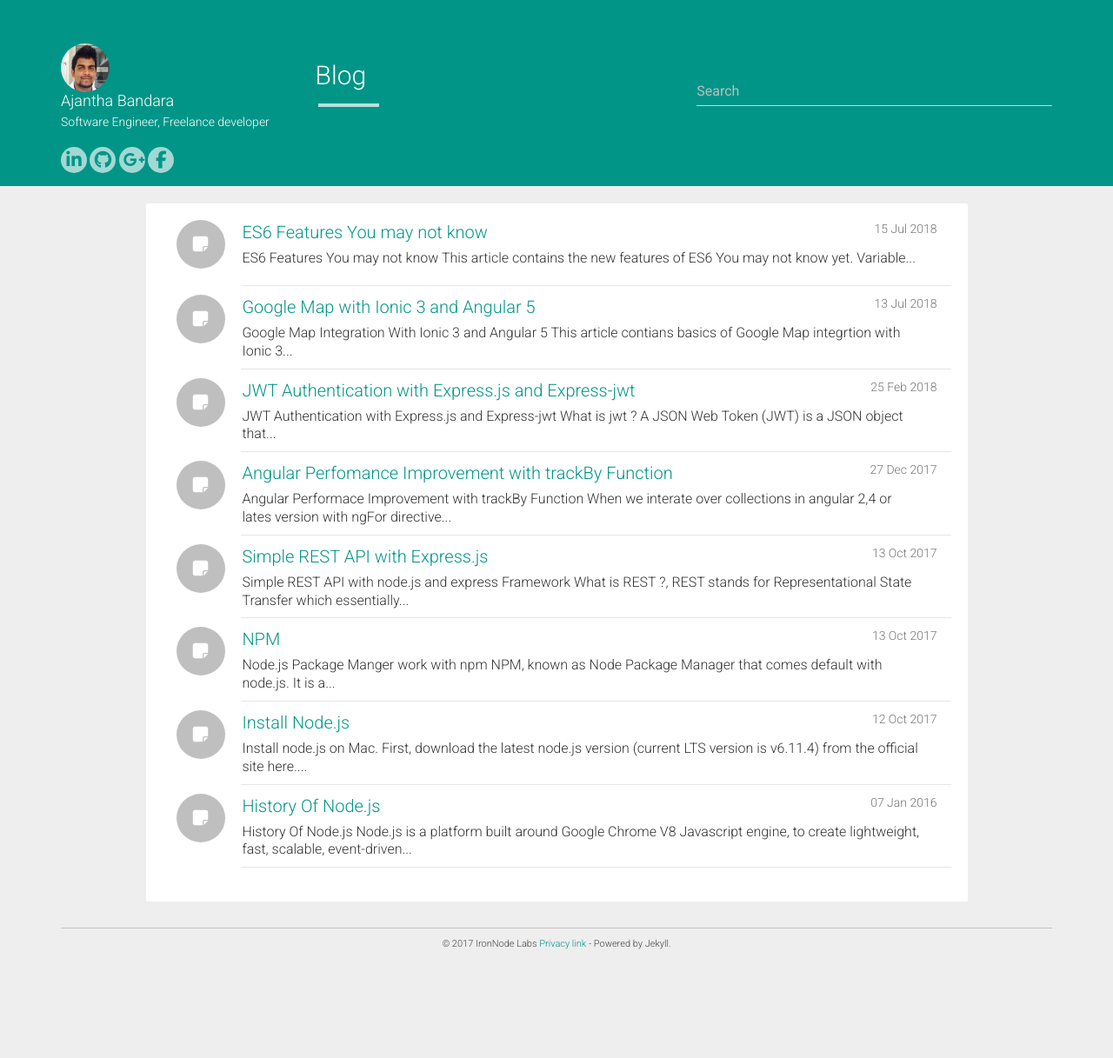
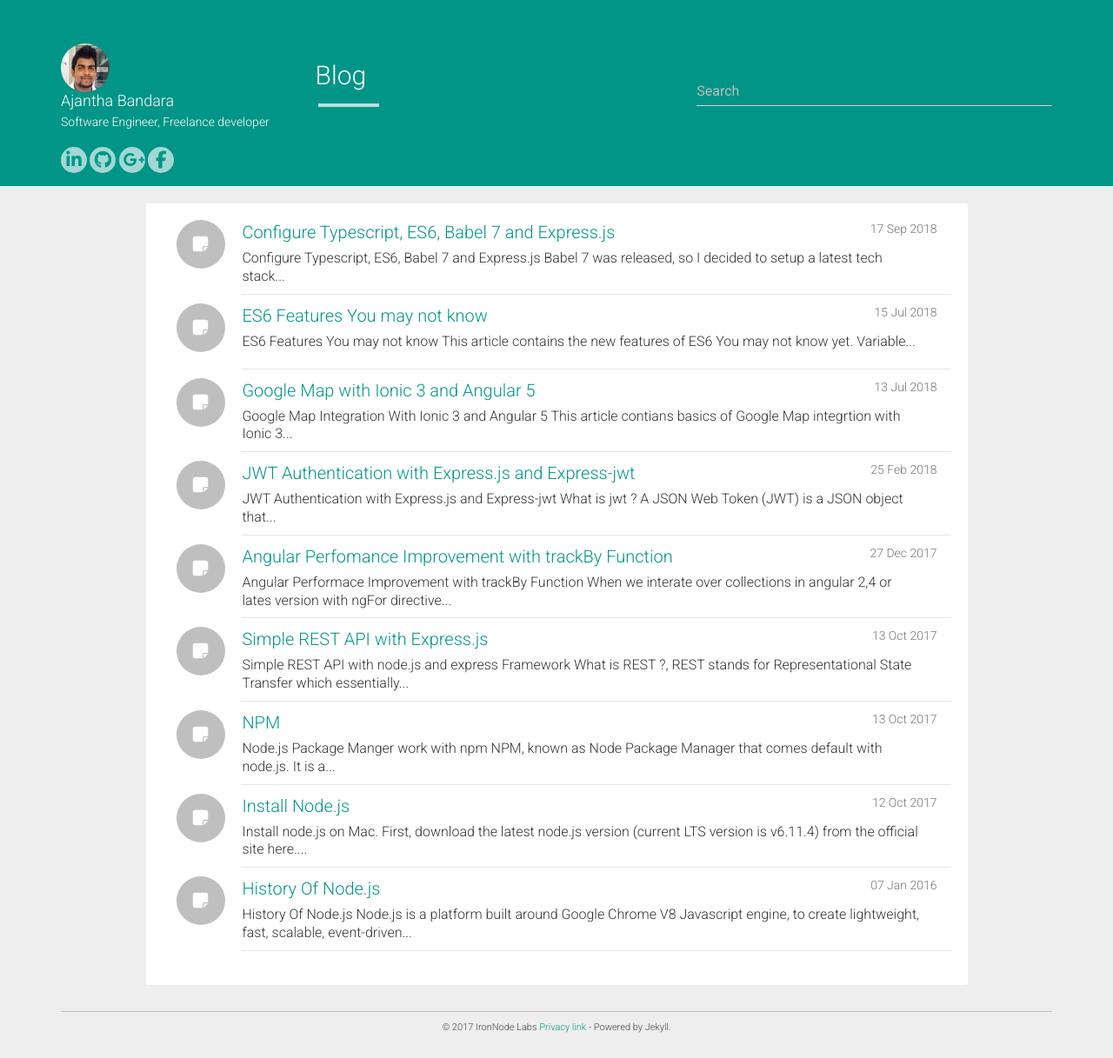
Before and after one commit to AjanthaB/AjanthaB.github.io, a Jekyll site: the page built from index.html, in a window 1280 px wide. Shown: the whole page at 87% size. Built offline with Jekyll 4.4.1, drawn with Linux system fonts in a browser that asks for light colours; nearby versions of some CDN libraries; the list of posts is cut into pages by our own code; before the commit the page ends 1121 px from its top, so only the background shows below that; some of the changed lines change nothing that is shown.

Commit message:
add a new post

````diff
--- /dev/null
+++ b/_posts/ES6/2018-09-17-ES6-Babel-7-Typescript-Express.js.md
@@ -0,0 +1,260 @@
+---
+layout: post
+title: "Configure Typescript, ES6, Babel 7 and Express.js"
+date: 2018-09-17 10:05:39
+categories: javascript es6 js
+---
+
+# **Configure Typescript, ES6, Babel 7 and Express.js**
+
+Babel 7 was released, so I decided to setup a latest tech stack Typescript 3, Babel 7 and Express.js. Pretty awsome right!. Lets start.
+
+First create a new directory and initialize the project using bellow npm commad. **-y** keyword will omit all the configuration for package.json file.
+
+``` bash
+npm init -y
+```
+
+### **Lest's setup Babel 7 and node.js first.**
+
+install bellow dependencies
+
+``` bash
+npm install --save-dev @babel/core @babel/cli @babel/preset-env
+```
+
+After that finishes installing, your package.json file should include
+
+``` json
+{ ...
+  "devDependencies": {
+    "@babel/cli": "^7.0.0",
+    "@babel/core": "^7.0.0"
+  }
+  ...
+}
+```
+
+Now create a **src** folder and add a **server.js** file.
+
+**server.js**
+```js
+const name = 'Ajantha';
+
+console.log(`Hello ${name}`);
+```
+
+Next add this script into to your **package.json** file
+``` json
+{ ...
+  "scripts": {
+    "build": "babel src --out-dir dist"
+  }
+  ...
+}
+```
+
+Now you need to create a .bablerc file and add this. In Babel, a **preset is a set of plugins used to support particular language features**.
+
+* @babel/preset-env: is a smart preset that allows you to use the latest JavaScript without needing to micromanage which syntax transforms (and optionally, browser polyfills) are needed by your target environment(s). This both makes your life easier and JavaScript bundles smaller!. Read [more](https://babeljs.io/docs/en/babel-preset-env) details
+
+```
+{
+  "presets": [
+    "@babel/preset-env",
+  ]
+}
+```
+
+Next run this build command.
+
+``` bash
+npm run build
+```
+
+Now you will get the transpiled **server.js** file and the **dist** directory.
+
+``` js
+var name = 'Ajantha';
+console.log("Hello ".concat(name));
+```
+
+We can configre babel to auo detect changes in **src** folder and transpile using **--watch** command.
+
+``` json
+{ ...
+  "scripts": {
+    "build": "babel src --watch --out-dir dist"
+  }
+  ...
+}
+```
+
+Now we can use all features in ES6 without any issues. try to write some ES6 code and build.
+
+### **Setup the TypeScript in our project**
+
+To start install bellow dependencies
+
+```bash
+npm install --save-dev @babel/preset-typescript @babel/plugin-proposal-class-properties @babel/plugin-proposal-object-rest-spread
+```
+
+These plugins are need to transpile Typescript classes. Next we should add this plugins into our **.babelrc** file.
+
+```json
+{
+  "presets": [
+    "@babel/preset-env",
+    "@babel/typescript"
+  ],
+  "plugins": [
+    "@babel/plugin-proposal-class-properties",
+    "@babel/plugin-proposal-object-rest-spread"
+  ]
+}
+```
+
+And then udate the build script as bellow and rename the **server.js** file to **server.ts**.
+
+```json
+"scripts": {
+    "build": "babel src --out-dir dist --extensions \".ts, .tsx\" --source-maps inline",
+  },
+```
+
+Let's write some Typescript code, add this to your server.ts file.
+
+```ts
+// person type
+interface Person {
+  name: string
+}
+
+function getPerson(): Person {
+  return { name: 'Ajantha' };
+}
+
+let person: Person = getPerson();
+```
+
+Run the build command and see the output. The out put will be as follows.
+**/dist/server.js**
+
+``` js
+function getPerson() {
+  return {
+    name: 'Ajantha'
+  };
+}
+
+var person = getPerson();
+```
+
+Cool right, So far we integrate Typescript, Babel 7. Let's integrate our last one, express.js.
+
+install the bellow dependencies in you project.
+
+``` bash
+npm i express @types/express --save
+```
+
+And replace your **server.ts** file with bellow code.
+
+```ts
+import express from 'express';
+
+const app = express();
+
+interface Message {
+  text: string;
+}
+
+app.get('/test', (req, res) => {
+  const message: Message = { text: 'Alantha' }
+  res.json(message);
+});
+
+app.listen(5000, (err: any) => {
+  if (err) {
+    console.log('error starting server', err);
+    return;
+  }
+  console.log('Server is running on port: 5000');
+});
+```
+
+Done, Now we can use Types inside our express application. Go ahead and run the build command
+
+``` bash
+npm run build
+```
+
+And see the **/dist/server,js** file. Wow it's done.
+
+```js
+"use strict";
+
+var _express = _interopRequireDefault(require("express"));
+
+function _interopRequireDefault(obj) { return obj && obj.__esModule ? obj : { default: obj }; }
+
+var app = (0, _express.default)();
+app.get('/test', function (req, res) {
+  var message = {
+    text: 'Alantha'
+  };
+  res.json(message);
+});
+app.listen(5000, function (err) {
+  if (err) {
+    console.log('error starting server', err);
+    return;
+  }
+
+  console.log('Server is running on port: 5000');
+});
+```
+
+Let's add some cool stuffs to our project to make it more resposive.
+
+### **Install nodemon**
+
+Now are going to add **nodemon** to our application. The Nodemon is a utility that will monitor for any changes in your source and automatically restart your server. Intall the nodemon with npm command,
+
+```bash
+npm intall nodemon --save
+```
+
+Next add the **nodemon.json** file to project root and add the bellow content
+
+```json
+{
+  "watch": [
+    "src"
+  ],
+  "ext": "ts",
+  "ignore": [
+    "src/**/*.spec.ts",
+    "dist",
+    "node_modules"
+  ],
+  "exec": "npm run build && node dist/server.js"
+}
+```
+
+After that add a new command to **package.json** file to run our project.
+
+```json
+ "scripts": {
+    "start": "nodemon",
+    "build": "babel src --out-dir dist --extensions \".ts, .tsx\" --source-maps inline",
+    "serve": "node dist/server.js"
+  },
+```
+
+Now you can run the **npm run** command to start your server and restart when you change the file content.
+
+You can find the full source code of this project in my github project **[bentes6](https://github.com/AjanthaB/bentes6)**.
+
+**If you think this is usefull please share the post and give a star to github project.**
````
Also changed, not shown: _posts/expressjs/2018-02-26-JWT-Authentication-With-Express.md (line endings or trailing spaces).
